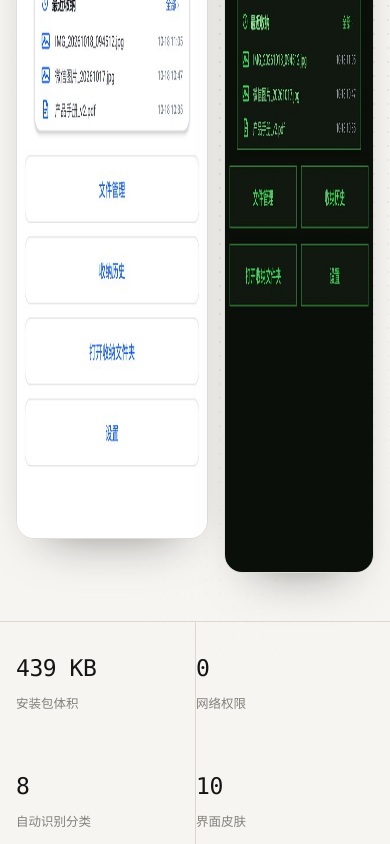
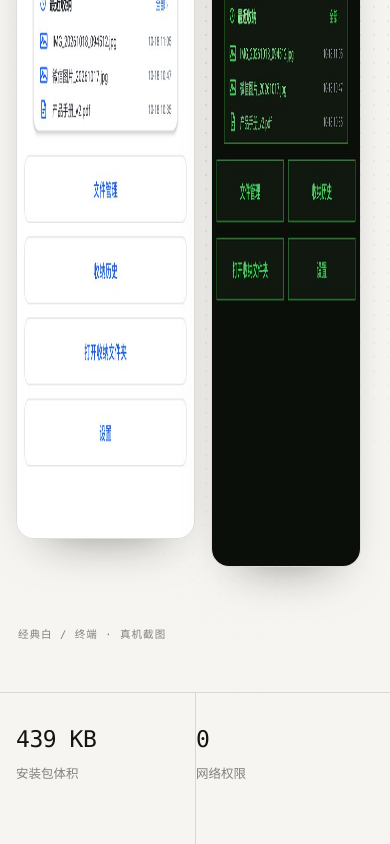
Before and after one commit to YanXi20110914/filebox, a plain HTML site: page docs/index.html in a window 390 px wide. Shown: the part 1107-1951 px from the top of the page. Drawn offline with Linux system fonts and the light colour scheme.

Commit message:
Add files via upload

```diff
--- a/docs/index.html
+++ b/docs/index.html
@@ -64,8 +64,9 @@
   .stage::before{content:"";position:absolute;inset:-18% -12% -12% -6%;background-image:radial-gradient(circle at 1px 1px,rgba(20,20,19,.16) 1px,transparent 0);background-size:14px 14px;opacity:.5;-webkit-mask-image:radial-gradient(ellipse at 60% 40%,#000 25%,transparent 72%);mask-image:radial-gradient(ellipse at 60% 40%,#000 25%,transparent 72%);z-index:0;pointer-events:none}
   .phone{position:relative;z-index:1;border-radius:18px;overflow:hidden;border:1px solid rgba(20,20,19,.1);box-shadow:0 24px 50px -30px rgba(20,20,19,.55)}
   .phone img{width:100%}
-  .p1{width:52%}
-  .p2{width:44%;margin-top:58px}
+  .p1{width:47%}
+  .p2{width:39%;margin-top:44px}
+  .stage-cap{grid-column:2;text-align:right;margin:14px 2px 0;font-size:10.5px;letter-spacing:.1em;color:var(--muted)}
 
   /* 规格条 */
   .spec{border-bottom:1px solid var(--line)}
@@ -113,7 +114,8 @@
   @media (max-width:900px){
     .hero-in{grid-template-columns:1fr;gap:44px}
     .stage{justify-content:flex-start}
-    .p1{width:56%}.p2{width:44%;margin-top:34px}
+    .stage-cap{grid-column:1;text-align:left}
+    .p1{width:50%}.p2{width:42%;margin-top:28px}
     .spec-in{grid-template-columns:1fr 1fr}
     .spec-in div:nth-child(3){border-left:0;padding-left:0}
     .feats{grid-template-columns:1fr;gap:0}
@@ -161,6 +163,7 @@
       <div class="phone p1"><img src="img/home.jpg" alt="文件收纳盒主界面" width="540" height="1110"></div>
       <div class="phone p2"><img src="img/terminal.jpg" alt="终端皮肤" width="540" height="1110"></div>
     </div>
+    <p class="stage-cap mono">经典白 / 终端 · 真机截图</p>
   </div>
 </header>
 
```
